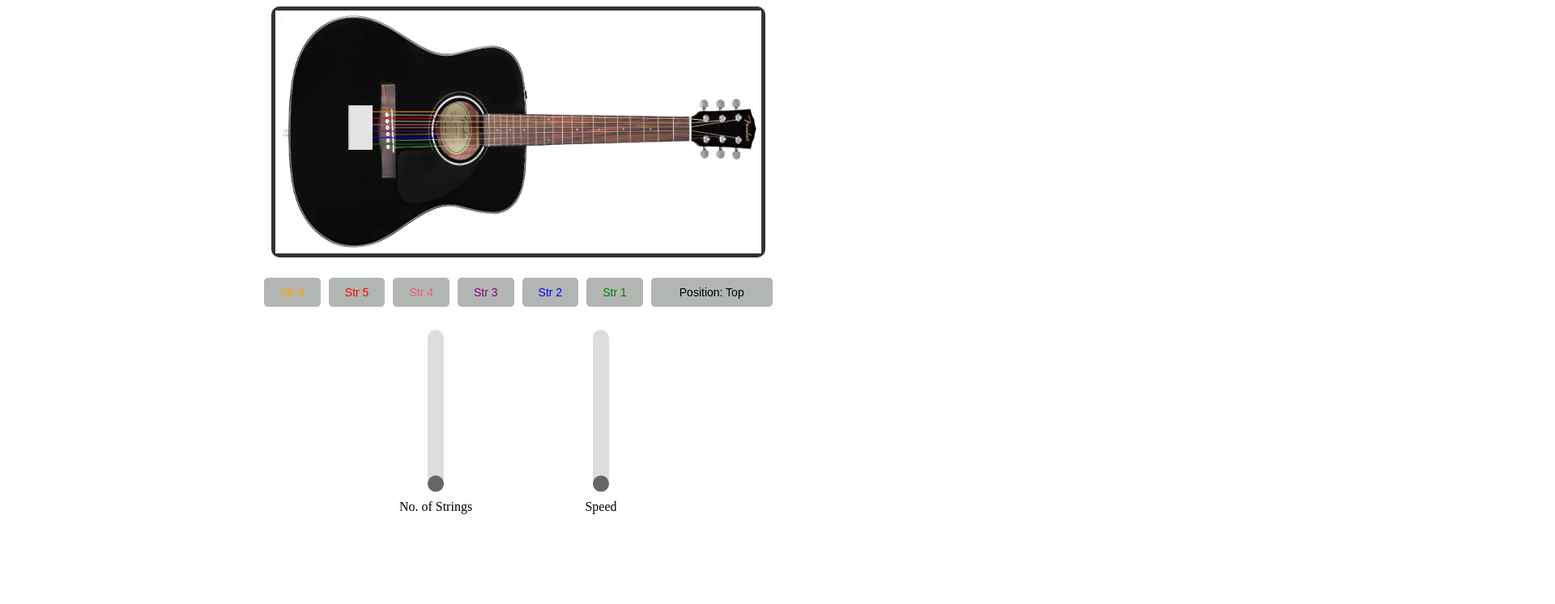
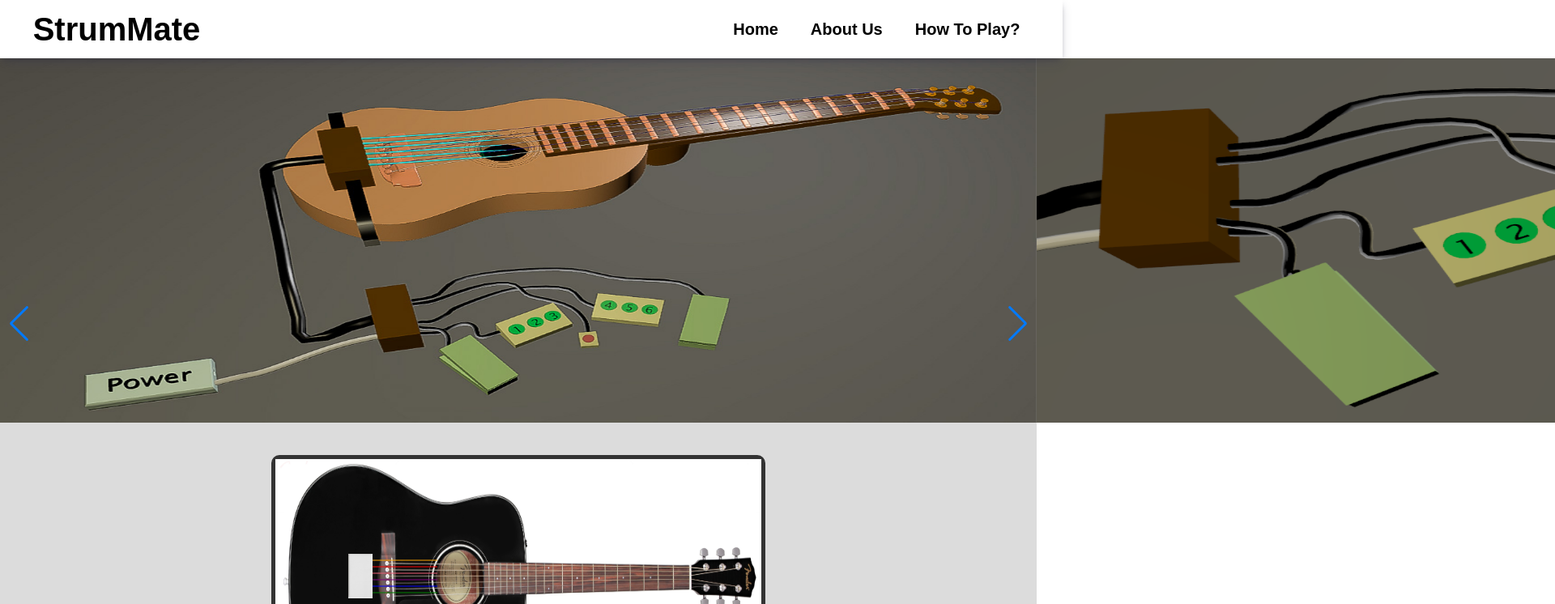
Before and after one commit to chintald/StrumMate, a website: page index.html in a window 1280 px wide. Shown: the top 746 px of the page at 81% size, 1920 px wide, since content can reach past the window. Drawn offline with nearby package versions, Linux system fonts and the light colour scheme.

Commit message:
header and slider added

```diff
--- a/index.html
+++ b/index.html
@@ -1,37 +1,209 @@
 <!DOCTYPE html>
 <html>
-
   <head>
     <meta charset="UTF-8" />
     <title>StrumMate</title>
     <link rel="stylesheet" href="style.css" />
     <script src="https://code.jquery.com/jquery-3.6.0.min.js"></script>
     <script src="script.js"></script>
+    <link
+      rel="stylesheet"
+      href="https://unpkg.com/swiper/swiper-bundle.min.css"
+    />
+    <script src="https://unpkg.com/swiper/swiper-bundle.min.js"></script>
   </head>
 
   <body>
-  <section class="">
+    <!-- HEADER -->
+    <div
+      class="main_out"
+      style="
+        width: 100%;
+        display: flex;
+        padding: 1rem;
+        background-color: white;
+        height: 40px;
+        overflow: hidden;
+        position: relative;
+        justify-content: space-between;
+        align-items: center;
+        box-shadow: rgba(50, 50, 93, 0.25) 0px 6px 12px -2px,
+          rgba(0, 0, 0, 0.3) 0px 3px 7px -3px;
+          z-index: 10;
+      "
+    >
+      <div style="display: flex; justify-content: center; width: 20%">
+        <span style="font-size: 40px; font-weight: 800"> StrumMate </span>
+      </div>
+      <div style="width: 65%; margin-left: 5%">
+        <ul
+          style="
+            display: flex;
+            justify-content: flex-end;
+            padding: 0;
+            margin-right: 2%;
+          "
+        >
+          <li class="li" id="">
+            <span class="width:100%; font-weight:600;">Home</span>
+          </li>
+          <li class="li" id="">
+            <span class="width:100%; font-weight:600;">About Us</span>
+          </li>
+          <li class="li" id="">
+            <span class="width:100%; font-weight:600;">How to play?</span>
+          </li>
+        </ul>
+      </div>
+    </div>
+    <!-- BODY -->
+    <!-- SLIDER -->
+    <div class="swiper-container" style="width: 100%; height: 450px;">
+      <div class="swiper-wrapper">
+        <div class="swiper-slide">
+          <img
+            src="./assets/img/1.jpg"
+            style="width: 100%; height: 100%"
+            alt="IMAGE 1"
+          />
+        </div>
+        <div class="swiper-slide">
+          <img
+            src="./assets/img/2.png"
+            style="width: 100%; height: 100%"
+            alt="IMAGE 2"
+          />
+        </div>
+        <div class="swiper-slide">
+          <img
+            src="./assets/img/3.png"
+            style="width: 100%; height: 100%"
+            alt="IMAGE 3"
+          />
+        </div>
+        <div class="swiper-slide">
+          <img
+            src="./assets/img/4.png"
+            style="width: 100%; height: 100%"
+            alt="IMAGE 4"
+          />
+        </div>
+        <div class="swiper-slide">
+          <img
+            src="./assets/img/5.png"
+            style="width: 100%; height: 100%"
+            alt="IMAGE 5"
+          />
+        </div>
+        <div class="swiper-slide">
+          <img
+            src="./assets/img/6.png"
+            style="width: 100%; height: 100%"
+            alt="IMAGE 6"
+          />
+        </div>
+      </div>
+      <!-- If we need navigation buttons -->
+      <!-- <div class="swiper-pagination"></div> -->
+      <div class="swiper-button-prev"></div>
+      <div class="swiper-button-next"></div>
+    </div>
+
+    <!-- HOME -->
+    <section style="background-color: gainsboro; padding: 40px">
       <div class="guitar" id="guitar">
-      <svg xmlns="http://www.w3.org/2000/svg" style="position: absolute; margin-top: 25px">
-        <line id="line" x1="0" y1="100" x2="100" y2="100" stroke-width="1" stroke="yellow" style="visibility: hidden">
-        </line>
-        <line id="line1" x1="0" y1="100" x2="100" y2="100" stroke-width="1" stroke="orange"></line>
-        <line id="line2" x1="0" y1="100" x2="100" y2="100" stroke-width="1" stroke="red"></line>
-        <line id="line3" x1="0" y1="100" x2="100" y2="100" stroke-width="1" stroke="rgb(238, 94, 118)"></line>
-        <line id="line4" x1="0" y1="100" x2="100" y2="100" stroke-width="1" stroke="purple"></line>
-        <line id="line5" x1="0" y1="100" x2="100" y2="100" stroke-width="1" stroke="blue"></line>
-        <line id="line6" x1="0" y1="100" x2="100" y2="100" stroke-width="1" stroke="green"></line>
+        <svg
+          xmlns="http://www.w3.org/2000/svg"
+          style="position: absolute; margin-top: 25px"
+        >
+          <line
+            id="line"
+            x1="0"
+            y1="100"
+            x2="100"
+            y2="100"
+            stroke-width="1"
+            stroke="yellow"
+            style="visibility: hidden"
+          ></line>
+          <line
+            id="line1"
+            x1="0"
+            y1="100"
+            x2="100"
+            y2="100"
+            stroke-width="1"
+            stroke="orange"
+          ></line>
+          <line
+            id="line2"
+            x1="0"
+            y1="100"
+            x2="100"
+            y2="100"
+            stroke-width="1"
+            stroke="red"
+          ></line>
+          <line
+            id="line3"
+            x1="0"
+            y1="100"
+            x2="100"
+            y2="100"
+            stroke-width="1"
+            stroke="rgb(238, 94, 118)"
+          ></line>
+          <line
+            id="line4"
+            x1="0"
+            y1="100"
+            x2="100"
+            y2="100"
+            stroke-width="1"
+            stroke="purple"
+          ></line>
+          <line
+            id="line5"
+            x1="0"
+            y1="100"
+            x2="100"
+            y2="100"
+            stroke-width="1"
+            stroke="blue"
+          ></line>
+          <line
+            id="line6"
+            x1="0"
+            y1="100"
+            x2="100"
+            y2="100"
+            stroke-width="1"
+            stroke="green"
+          ></line>
         </svg>
 
-      <div style="
+        <div
+          style="
             position: absolute;
             margin: 10px;
             margin-top: 117px;
             margin-left: 90px;
-          ">
-        <img src="mockup-two-covers.jpg" alt="box" height="55px" width="30px" />
+          "
+        >
+          <img
+            src="mockup-two-covers.jpg"
+            alt="box"
+            height="55px"
+            width="30px"
+          />
         </div>
-      <img src="guitar.png" alt="Guitar" usemap="#guitar-map" height="300px" width="600px" />
+        <img
+          src="guitar.png"
+          alt="Guitar"
+          usemap="#guitar-map"
+          height="300px"
+          width="600px"
+        />
         <map name="guitar-map">
           <area id="string-1" shape="rect" coords="50, 90, 115, 110" />
           <area id="string-2" shape="rect" coords="50, 110, 115, 130" />
@@ -42,32 +214,69 @@
         </map>
       </div>
       <div id="inputBtns">
-      <button id="btn1" class="button str1 tone-button" title="Play string 1 from top">
+        <button
+          id="btn1"
+          class="button str1 tone-button"
+          title="Play string 1 from top"
+        >
           Str 6
         </button>
-      <button id="btn2" class="button str2 tone-button" title="Play string 2 from top">
+        <button
+          id="btn2"
+          class="button str2 tone-button"
+          title="Play string 2 from top"
+        >
           Str 5
         </button>
-      <button id="btn3" class="button str3 tone-button" title="Play string 3 from top">
+        <button
+          id="btn3"
+          class="button str3 tone-button"
+          title="Play string 3 from top"
+        >
           Str 4
         </button>
-      <button id="btn4" class="button str4 tone-button" title="Play string 4 from top">
+        <button
+          id="btn4"
+          class="button str4 tone-button"
+          title="Play string 4 from top"
+        >
           Str 3
         </button>
-      <button id="btn5" class="button str5 tone-button" title="Play string 5 from top">
+        <button
+          id="btn5"
+          class="button str5 tone-button"
+          title="Play string 5 from top"
+        >
           Str 2
         </button>
-      <button id="btn6" class="button str6 tone-button" title="Play string 6 from top">
+        <button
+          id="btn6"
+          class="button str6 tone-button"
+          title="Play string 6 from top"
+        >
           Str 1
         </button>
-      <button id="btn7" class="button" style="width: 150px;" title="Toggle direction to play all strings" value="Top">
+        <button
+          id="btn7"
+          class="button"
+          style="width: 150px"
+          title="Toggle direction to play all strings"
+          value="Top"
+        >
           Position: Top
         </button>
       </div>
       <div id="inputs">
         <div class="part1">
           <div class="part1top">
-          <input type="range" id="slider1" min="0" max="6" value="0" title="Play n strings continuously" />
+            <input
+              type="range"
+              id="slider1"
+              min="0"
+              max="6"
+              value="0"
+              title="Play n strings continuously"
+            />
           </div>
           <div class="part1bottom">
             <span class="slider1-range-value">No. of Strings</span>
@@ -75,8 +284,14 @@
         </div>
         <div class="part1">
           <div class="part1top">
-          <input type="range" id="slider2" min="125" max="1000" value="1000"
-            title="Control speed of playing n strings continuously" />
+            <input
+              type="range"
+              id="slider2"
+              min="125"
+              max="1000"
+              value="1000"
+              title="Control speed of playing n strings continuously"
+            />
           </div>
           <div class="part1bottom">
             <span class="slider2-range-value">Speed</span>
@@ -85,5 +300,4 @@
       </div>
     </section>
   </body>
-
 </html>
--- a/script.js
+++ b/script.js
@@ -1,4 +1,12 @@
 $(document).ready(function () {
+  var swiper = new Swiper(".swiper-container", {
+    // Navigation arrows
+    navigation: {
+      nextEl: ".swiper-button-next",
+      prevEl: ".swiper-button-prev",
+    },
+    loop: true,
+  });
   let line = document.getElementById("line");
   line.setAttribute("transform", "rotate(" + 180 + ", 100, 100)");
 
@@ -39,9 +47,9 @@ $(document).ready(function () {
   let sliderVal = 0;
 
   // Buttons click listener
-  const buttons = document.querySelectorAll('.tone-button');
+  const buttons = document.querySelectorAll(".tone-button");
   buttons.forEach((button, index) => {
-    button.addEventListener('click', () => {
+    button.addEventListener("click", () => {
       playSingleTone(index + 1);
     });
   });
@@ -49,7 +57,7 @@ $(document).ready(function () {
   //set initial position for Top/Bottom button
   btn7.onclick = function () {
     isFromTop = !isFromTop;
-    btn7.innerHTML = `Current Position: ${isFromTop ? 'Top' : 'Bottom'}`;
+    btn7.innerHTML = `Current Position: ${isFromTop ? "Top" : "Bottom"}`;
     nTimer && clearInterval(nTimer);
     setNewTimer(interval);
   };
@@ -93,10 +101,16 @@ $(document).ready(function () {
     let str = strings[strNum - 1];
     if (str.pos === 0) {
       str.pos = 1;
-      str.line.setAttribute("transform", "rotate(" + 185 + ", 100, " + (100 + (strNum - 1) * 4) + ")");
+      str.line.setAttribute(
+        "transform",
+        "rotate(" + 185 + ", 100, " + (100 + (strNum - 1) * 4) + ")"
+      );
     } else if (str.pos === 1) {
       str.pos = 0;
-      str.line.setAttribute("transform", "rotate(" + 180 + ", 100, " + (100 + (strNum - 1) * 4) + ")");
+      str.line.setAttribute(
+        "transform",
+        "rotate(" + 180 + ", 100, " + (100 + (strNum - 1) * 4) + ")"
+      );
     }
   }
 
@@ -236,7 +250,6 @@ $(document).ready(function () {
           break;
       }
     } else {
-
       // line angle change
       switch (currentIndex) {
         case 0:
--- a/style.css
+++ b/style.css
@@ -59,7 +59,7 @@ input[type="range"] {
   width: 200px;
   height: 20px;
   margin-bottom: 10px;
-  background-color: #ddd;
+  background-color: #b0adad;
   border-radius: 10px;
   outline: none;
   transform: rotate(-90deg);
@@ -192,3 +192,93 @@ input[type="range"]::-ms-thumb::before {
   background-color: green;
   color: black;
 }
+
+/* PHENI */
+
+* {
+  font-family: sans-serif;
+  margin: 0;
+  padding: 0;
+}
+
+body {
+  overflow-x: hidden;
+}
+
+.border {
+  border: 1px solid;
+}
+
+.li {
+  margin-left: 20px;
+  margin-right: 20px;
+  /* padding-bottom: 0.5rem; */
+  cursor: pointer;
+  text-align: center;
+  text-transform: capitalize;
+  position: relative;
+  font-size: 20px;
+  font-weight: 600;
+  width: auto;
+  list-style: none;
+  text-decoration: none;
+  color: var(--secondry-color);
+  transition: 0.2s all ease-in-out;
+}
+
+.li:hover {
+  color: var(--primary-color);
+}
+
+.bar {
+  width: 40px;
+  height: 5px;
+  border-radius: 10px;
+  background: #707070;
+  margin: 3px 0;
+}
+
+.main_out {
+  @media (min-width: 1024px) {
+    display: block;
+  }
+}
+
+/* Hide the scrollbar but keep scrolling functionality */
+body::-webkit-scrollbar {
+  width: 0.5em;
+  height: 0.5em;
+}
+
+body::-webkit-scrollbar-track {
+  background-color: transparent;
+}
+
+body::-webkit-scrollbar-thumb {
+  background-color: #888;
+  border-radius: 1em;
+}
+
+body::-webkit-scrollbar-thumb:hover {
+  background-color: #555;
+}
+
+/* swiper */
+.swiper-container {
+  width: 100%;
+  height: 100%;
+}
+
+.swiper-slide {
+  background-color: rgb(167, 164, 165);
+  text-align: center;
+  font-size: 30px;
+  display: flex;
+  justify-content: center;
+  align-items: center;
+}
+
+.swiper-button-next,
+.swiper-button-prev {
+  outline: none;
+}
```
Also changed, not shown: assets/img/1.jpg (added), assets/img/2.png (added), assets/img/3.png (added), assets/img/4.png (added), assets/img/5.png (added), assets/img/6.png (added), uwin logo.png (added). Lines whose indentation alone changed are shown as unchanged.
